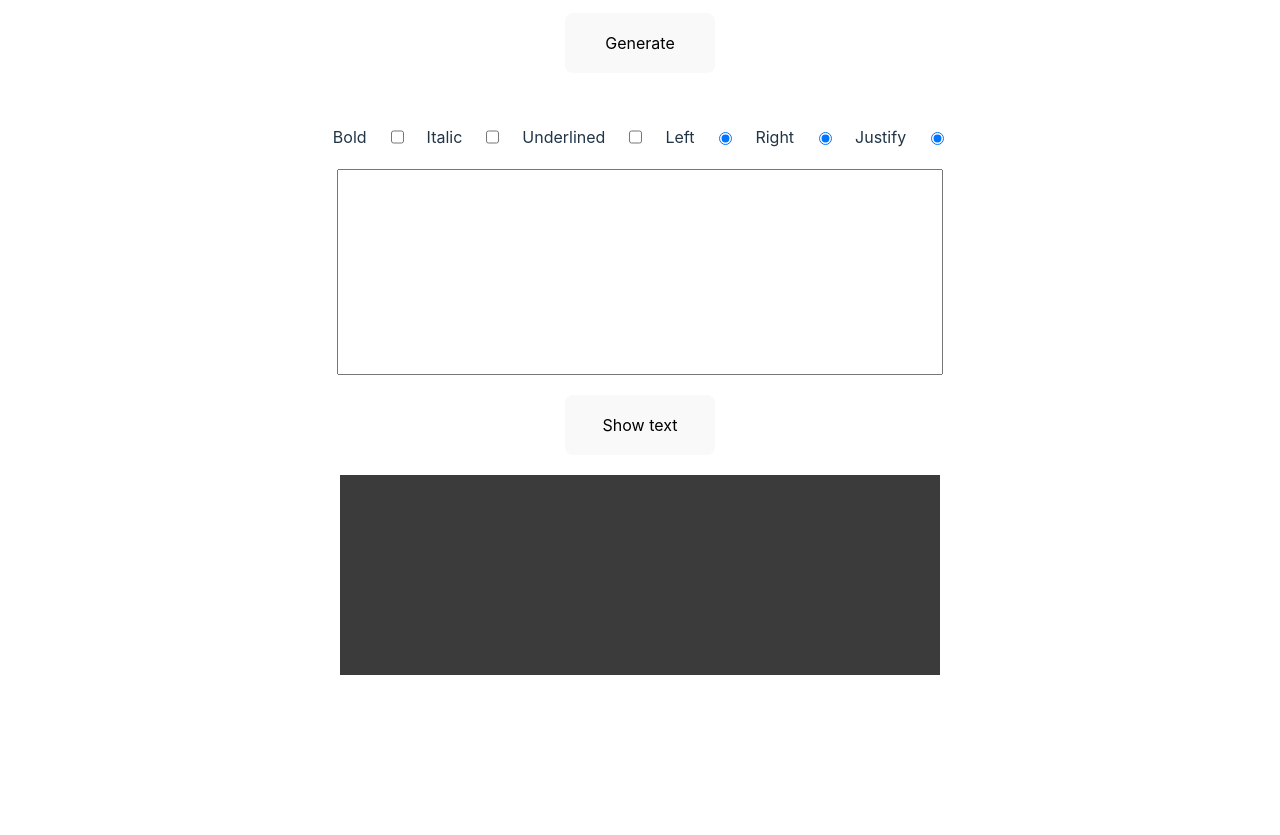
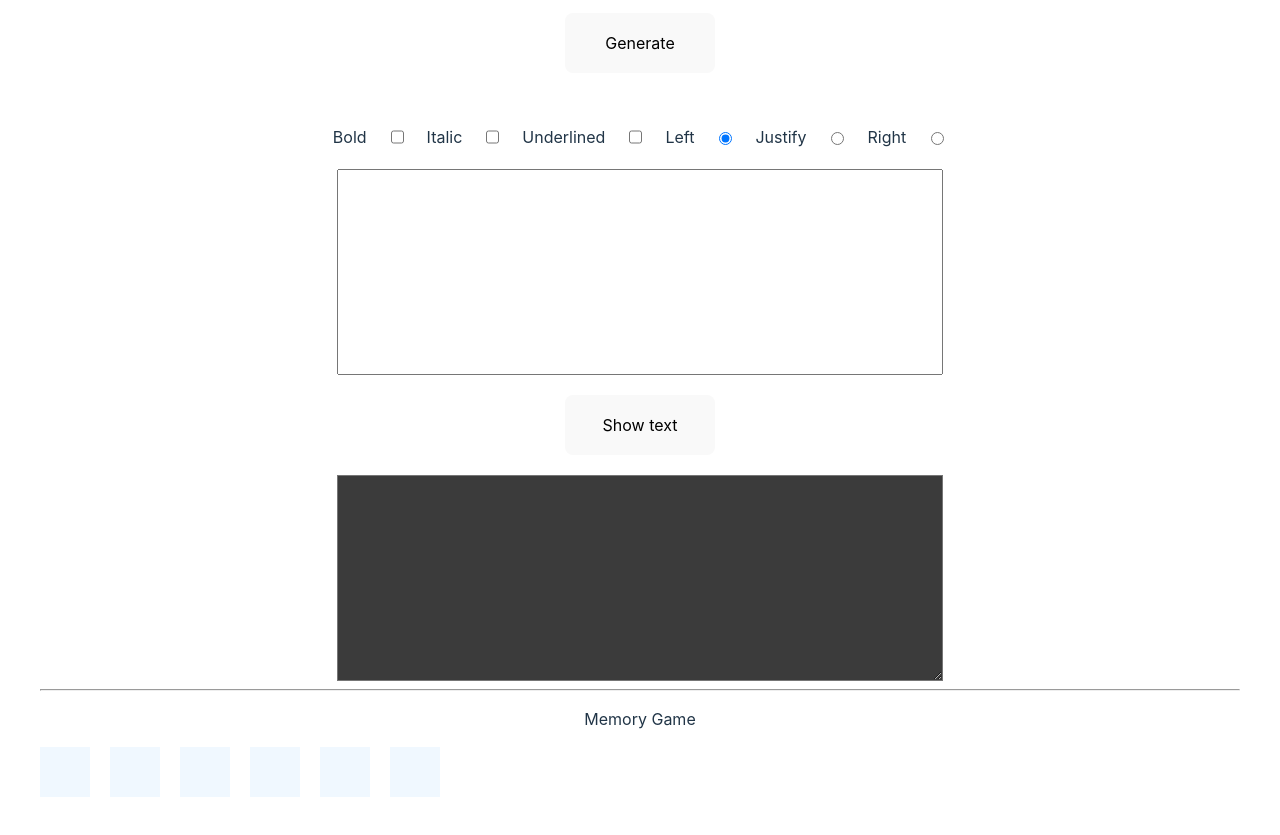
Before and after one commit to anderq0/web36vue, a Vue app: page / in a window 1280 px wide. Shown: the part 880-1715 px from the top of the page. Before the commit the page ends 1595 px from the top, so only its background shows below. Built offline with nearby package versions, Linux system fonts and the light colour scheme.

Commit message:
10092024

```diff
--- a/src/App.vue
+++ b/src/App.vue
@@ -36,19 +36,49 @@
       <input v-model="underlinedModel" type="checkbox" />
 
       <label for="radioLeft">Left</label>
-      <input v-model="radioLeftModel" type="radio"/>
+      <input
+        checked
+        name="checkboxes"
+        id="left"
+        value="justify-content:flex-start;"
+        v-model="radioModel"
+        type="radio"
+      />
+      <label for="radioJustify">Justify</label>
+      <input
+        name="checkboxes"
+        id="justify"
+        value="justify-content: center;"
+        v-model="radioModel"
+        type="radio"
+      />
       <label for="radioRight">Right</label>
-      <input v-model="radioRightModel" type="radio"/>
-      <label for="radioJustify">Justify</label>
-      <input v-model="radioJustifyModel" type="radio"/>
-
+      <input
+        name="checkboxes"
+        id="right"
+        value="justify-content: flex-end;"
+        v-model="radioModel"
+        type="radio"
+      />
     </div>
 
     <textarea v-model="inputTextManagerModel" class="inputTextManager"></textarea>
     <button @click="resTextManager">Show text</button>
-    <div class="textManagerResultDiv flex">
-      <p :style="stylesRes">{{ textManagerResult }}</p>
-    </div>
+    <textarea readonly class="textManagerResultDiv" :style="stylesRes">{{
+      textManagerResult
+    }}</textarea>
+  </div>
+
+  <!-- <p :style="stylesRes">{{ textManagerResult }}</p> -->
+  <hr />
+  <p>Memory Game</p>
+  <div class="memoryGame flex">
+    <div class="frame"></div>
+    <div class="frame"></div>
+    <div class="frame"></div>
+    <div class="frame"></div>
+    <div class="frame"></div>
+    <div class="frame"></div>
   </div>
 </template>
 
@@ -56,20 +86,21 @@
 import HeaderComponent from "./components/HeaderComponent.vue";
 import CalendarTable from "./components/CalendarTable.vue";
 import TodoElement from "./components/TodoElement.vue";
-import ForecastTable from "./components/ForecastTable.vue";
+// import ForecastTable from "./components/ForecastTable.vue";
 import { ref } from "vue";
 
-const radioLeftModel=  defineModel('radioLeftModel')
-const radioRightModel=  defineModel('radioRightModel')
-const radioJustifyModel=  defineModel('radioJustifyModel')
-const textManagerResult = ref("");
+const radioModel = defineModel("radioLeftModel");
+// const radioModelR=  defineModel('radioLeftModelR')
+// const radioModelJ=  defineModel('radioLeftModelJ')
+const textManagerResult = ref("" as string | undefined);
 const underlinedModel = defineModel("underlinedModel");
 const boldModel = defineModel("boldModel");
 const italicsModel = defineModel("italicsModel");
-const inputTextManagerModel = defineModel("inputTextManagerModel");
+const inputTextManagerModel = defineModel<string>("inputTextManagerModel");
 const stylesRes = ref("");
+const direction = ref("");
 const resTextManager = () => {
-  textManagerResult.value = inputTextManagerModel.value
+  textManagerResult.value = inputTextManagerModel.value;
   stylesRes.value = "";
   if (underlinedModel.value == true) {
     stylesRes.value += "text-decoration: underline;";
@@ -80,7 +111,7 @@ const resTextManager = () => {
   if (italicsModel.value == true) {
     stylesRes.value += "font-style: italic;";
   }
-  console.log(radioJustifyModel.value)
+  direction.value = radioModel.value;
 };
 const random = ref(Math.random());
 
@@ -114,13 +145,20 @@ const todos = ref([
 </script>
 
 <style scoped>
+.frame {
+  background-color: aliceblue;
+  width: 50px;
+  height: 50px;
+}
 .textManagerResultDiv {
   background-color: rgb(59 59 59);
   height: 200px;
   width: 600px;
+  font-size: 20px;
 }
 .inputTextManager {
   height: 200px;
+  font-size: 20px;
   width: 600px;
   resize: none;
 }
```
